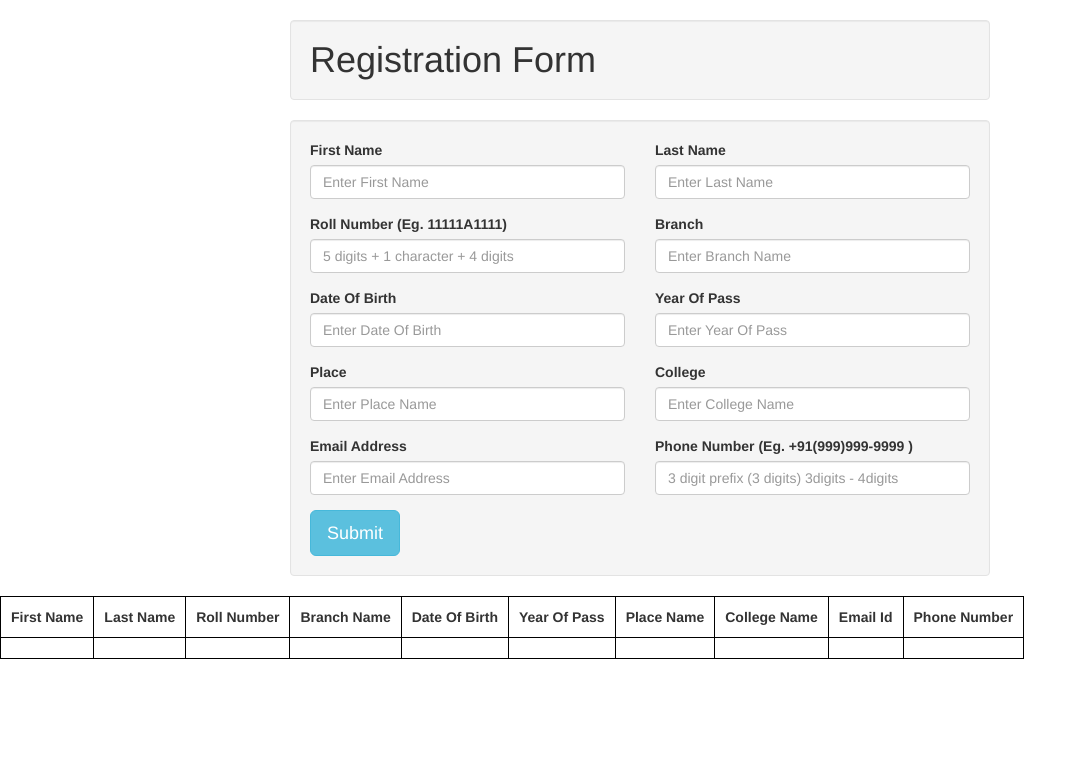
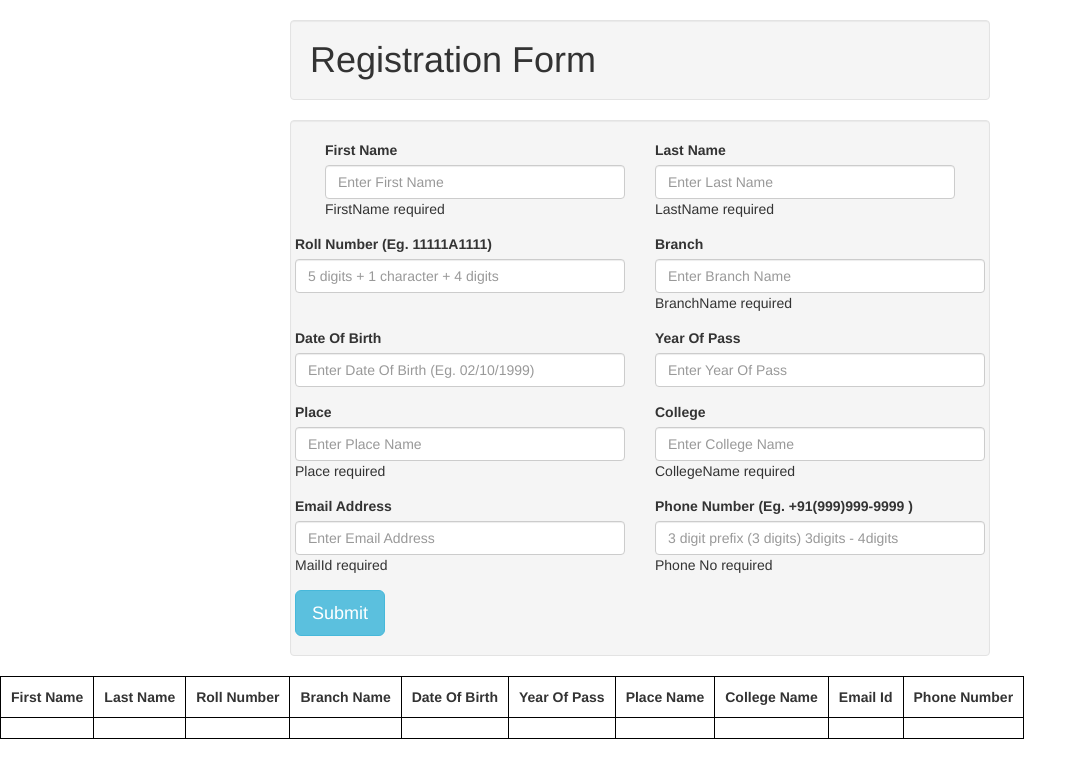
Before and after one commit to Raghunandan-A/FormsValidation, an Angular app: page / in a window 1280 px wide. Shown: the top 778 px of the page, without its empty margins (0-1087 px from the left). Built offline with nearby package versions, Linux system fonts and the light colour scheme.

Commit message:
third commit

```diff
--- a/src/app/app.component.html
+++ b/src/app/app.component.html
@@ -5,58 +5,126 @@
 <div class="row">
   <form>
         <div class="col-sm-12">
-          <div class="row">
+          <div class="col">
             <div class="col-sm-6 form-group">
+                <form [formGroup]="complexForm">
               <label>First Name</label>
-              <input type="text" placeholder="Enter First Name" class="form-control" pattern=".{5,50}" required [value]="firstname" (input)="firstname = $event.target.value">
+              <input type="text" name="firstname" id="firstname" formControlName="firstname" placeholder="Enter First Name" class="form-control"  [value]="firstname" (input)="firstname = $event.target.value">
+              <div *ngIf="complexForm.controls['firstname'].errors">
+                <div *ngIf="complexForm.controls['firstname'].errors.required">FirstName required</div>
+                <div *ngIf="complexForm.controls['firstname'].errors.minlength">FirstName minimum length is 5 digits</div>
+                <div *ngIf="complexForm.controls['firstname'].errors.maxlength">FirstName maximum length is 50 digits</div>
             </div>
+          </form>
+        </div>
+      </div>
+      <div class="col">
             <div class="col-sm-6 form-group">
+                <form [formGroup]="complexForm">
               <label>Last Name</label>
-              <input type="text" placeholder="Enter Last Name" class="form-control" pattern=".{5,50}" required [value]="lastname" (input)="lastname = $event.target.value">
+              <input type="text" name="lastname" id="lastname" formControlName="lastname" placeholder="Enter Last Name" class="form-control"  [value]="lastname" (input)="lastname = $event.target.value">
+              <div *ngIf="complexForm.controls['lastname'].errors">
+                  <div *ngIf="complexForm.controls['lastname'].errors.required">LastName required</div>
+                  <div *ngIf="complexForm.controls['lastname'].errors.minlength">LastName minimum length is 5 digits</div>
+                  <div *ngIf="complexForm.controls['lastname'].errors.maxlength">LastName maximum length is 50 digits</div>
+              </div>
+                </form>
+            </div>
           </div>
           </div>
 
           <div class="row">
             <div class="col-sm-6 form-group">
+                <form [formGroup]="complexForm">
               <label>Roll Number (Eg. 11111A1111)</label>
-              <input type="text" placeholder="5 digits + 1 character + 4 digits" class="form-control" pattern="[0-9]{5}[a-z|A-Z]{1}[0-9]{4}" [value]="rollno" (input)="rollno = $event.target.value">
+              <input type="text" name="rollno" id="rollno" formControlName="rollno" placeholder="5 digits + 1 character + 4 digits" class="form-control"  [value]="rollno" (input)="rollno = $event.target.value">
+              <div *ngIf="complexForm.controls['rollno'].errors">
+                  <div *ngIf="complexForm.controls['rollno'].errors.pattern">Pattern should be (5 digits + 1 character + 4 digits)</div>
+              </div>
+              </form>
             </div>
             <div class="col-sm-6 form-group">
+                <form [formGroup]="complexForm">
               <label>Branch</label>
-              <input type="text" placeholder="Enter Branch Name" class="form-control" [value]="branch" (input)="branch = $event.target.value">
+              <input type="text" name="branch" id="branch" formControlName="branch" placeholder="Enter Branch Name" class="form-control" [value]="branch" (input)="branch = $event.target.value">
+              <div *ngIf="complexForm.controls['branch'].errors">
+                  <div *ngIf="complexForm.controls['branch'].errors.required">BranchName required</div>
+              </div>
+                </form>
             </div>
           </div>
 
           <div class="row">
               <div class="col-sm-6 form-group">
+                  <form [formGroup]="complexForm">
                   <label>Date Of Birth</label>
-                  <input type="text" placeholder="Enter Date Of Birth" class="form-control" [value]="dob" (input)="dob = $event.target.value">
+                  <input type="text" name="dob" id="dob" formControlName="dob"  placeholder="Enter Date Of Birth (Eg. 02/10/1999)" class="form-control" [value]="dob" (input)="dob = $event.target.value">
+                  <div *ngIf="complexForm.controls['dob'].errors">
+                      <div *ngIf="complexForm.controls['dob'].errors.pattern">Date of birth pattern (dd/mm/yyyy) required</div>
+                  </div>
+                  </form>
                 </div>
             <div class="col-sm-6 form-group">
+                <form [formGroup]="complexForm">
               <label>Year Of Pass</label>
-              <input type="number" placeholder="Enter Year Of Pass" class="form-control" min="2014" max="2018" [value]="yop" (input)="yop = $event.target.value">
+              <input type="number" name="yop" id="yop" formControlName="yop" placeholder="Enter Year Of Pass" class="form-control" min="2014" max="2018"   [value]="yop" (input)="yop = $event.target.value">
+              <div *ngIf="complexForm.controls['yop'].errors">
+                  <div *ngIf="complexForm.controls['yop'].errors.min">Year of pass should be greater than or equal to 2014</div>
+                  <div *ngIf="complexForm.controls['yop'].errors.max">Year of pass should be greater than or equal to 2018</div>
+                  <div *ngIf="complexForm.controls['yop'].errors.minlength">Year of pass minimum length is 4</div>
+                  <div *ngIf="complexForm.controls['yop'].errors.maxlength">Year of pass maximum length is 4</div>
+              </div>
+                </form>
             </div>
           </div>
 
           <div class="row">
               <div class="col-sm-6 form-group">
+                  <form [formGroup]="complexForm">
                   <label>Place</label>
-                  <input type="text" placeholder="Enter Place Name" class="form-control" pattern=".{5,50}" required [value]="place" (input)="place = $event.target.value">
+                  <input type="text" name="place" id="place" formControlName="place" placeholder="Enter Place Name" class="form-control"  [value]="place" (input)="place = $event.target.value">
+                  <div *ngIf="complexForm.controls['place'].errors">
+                      <div *ngIf="complexForm.controls['place'].errors.required">Place required</div>
+                      <div *ngIf="complexForm.controls['place'].errors.minlength">Place minimum length is 5 digits</div>
+                      <div *ngIf="complexForm.controls['place'].errors.maxlength">Place maximum length is 50 digits</div>
+                  </div>
+                  </form>
                 </div>
             <div class="col-sm-6 form-group">
+                <form [formGroup]="complexForm">
               <label>College</label>
-              <input type="text" placeholder="Enter College Name" class="form-control" pattern=".{5,50}" required [value]="college" (input)="college = $event.target.value">
+              <input type="text" name="college" id="college" formControlName="college" placeholder="Enter College Name" class="form-control"  [value]="college" (input)="college = $event.target.value">
+              <div *ngIf="complexForm.controls['college'].errors">
+                  <div *ngIf="complexForm.controls['college'].errors.required">CollegeName required</div>
+                  <div *ngIf="complexForm.controls['college'].errors.minlength">CollegeName minimum length is 5 digits</div>
+                  <div *ngIf="complexForm.controls['college'].errors.maxlength">CollegeName maximum length is 50 digits</div>
+              </div>
+                </form>
             </div>
           </div>
 
           <div class="row">
             <div class="col-sm-6 form-group">
+                <form [formGroup]="complexForm">
               <label>Email Address</label>
-              <input type="email" placeholder="Enter Email Address" class="form-control" [value]="mail" (input)="mail = $event.target.value">
+              <input type="email" name="mail" id="mail" formControlName="mail" placeholder="Enter Email Address" class="form-control" [value]="mail" (input)="mail = $event.target.value">
+              <div *ngIf="complexForm.controls['mail'].errors">
+                  <div *ngIf="complexForm.controls['mail'].errors.required">MailId required</div>
+                  <div *ngIf="complexForm.controls['mail'].errors.pattern">MailId pattern incorrect</div>
+              </div>
+                </form>
             </div>
             <div class="col-sm-6 form-group">
+                <form [formGroup]="complexForm">
                 <label>Phone Number (Eg. +91(999)999-9999 )</label>
-                <input type="text" placeholder="3 digit prefix (3 digits) 3digits - 4digits" class="form-control" pattern="[+|0-9]{3}[(][0-9]{3}[)][0-9]{3}[-][0-9]{4}" maxlength="16" minlength="16" [value]="phone" (input)="phone = $event.target.value">
+                <input type="text" name="phone" id="phone" formControlName="phone" placeholder="3 digit prefix (3 digits) 3digits - 4digits" class="form-control" [value]="phone" (input)="phone = $event.target.value">
+                <div *ngIf="complexForm.controls['phone'].errors">
+                    <div *ngIf="complexForm.controls['phone'].errors.required">Phone No required</div>
+                    <div *ngIf="complexForm.controls['phone'].errors.pattern">Phone No pattern incorrect</div>
+                    <div *ngIf="complexForm.controls['phone'].errors.minlength">Phone No minimum length is 16</div>
+                    <div *ngIf="complexForm.controls['phone'].errors.maxlength">Phone No maximum length is 16</div>
+                </div>
+                </form>
               </div>
           </div>
 
@@ -98,7 +166,7 @@
 
 
 
-        </div>
+        <!-- </div> -->
       </form>
       </div>
 </div>
--- a/src/app/app.component.ts
+++ b/src/app/app.component.ts
@@ -1,4 +1,8 @@
 import { Component } from '@angular/core';
+import {FormsModule,ReactiveFormsModule} from '@angular/forms';
+import { FormGroup, FormControl, Validators,FormBuilder } from '@angular/forms';
+import { PatternValidator } from '@angular/forms';
+import { EMAIL_VALIDATOR } from '@angular/forms/src/directives/validators';
 
 @Component({
   selector: 'app-root',
@@ -7,7 +11,7 @@ import { Component } from '@angular/core';
 })
 export class AppComponent {
 
-  firstname:string="";
+   firstname:string="";
   lastname:string="";
   rollno:string="";
   branch:string="";
@@ -18,6 +22,24 @@ export class AppComponent {
   mail:string="";
   phone:string="";
   contact: Array<Object>=[{firstname:'',lastname:'',rollno:'',branch:'',dob:'',yop:'',place:'',college:'',mail:'',phone:''}];
+  complexForm =new FormGroup({
+    complexForm:new FormControl
+  })
+
+    constructor(private fb: FormBuilder){
+      this.complexForm = this.fb.group({
+        'firstname':new FormControl("",[Validators.required,Validators.minLength(5),Validators.maxLength(50)]),
+        'lastname':new FormControl("",[Validators.required,Validators.minLength(5),Validators.maxLength(50)]),
+        'place':new FormControl("",[Validators.required,Validators.minLength(5),Validators.maxLength(50)]),
+        'college':new FormControl("",[Validators.required,Validators.minLength(5),Validators.maxLength(50)]),
+        'rollno':new FormControl("",[Validators.pattern("[0-9]{5}[a-z|A-Z]{1}[0-9]{4}")]),
+        'branch':new FormControl("",[Validators.required]),
+        'dob':new FormControl("",[Validators.pattern("[0-9]{2}/[0-9]{2}/[0-9]{4}")]),
+        'yop':new FormControl("",[Validators.min(2014),Validators.max(2018),Validators.minLength(4),Validators.maxLength(4)]),
+        'mail': new FormControl("",[Validators.required,Validators.pattern("[0-9|a-z|A-Z|.]{10}@[A-Z|a-z]{5}.[a-z|A-Z]{3}")]),
+        'phone':new FormControl("",[Validators.required,Validators.minLength(16),Validators.maxLength(16),Validators.pattern("[+|0-9]{3}[(][0-9]{3}[)][0-9]{3}[-][0-9]{4}")])
+      })
+}
   submit()
   {
     var a={firstname:this.firstname,
@@ -32,39 +54,39 @@ export class AppComponent {
       phone:this.phone
     };
 
-    if(this.firstname.length<5 || this.firstname.length>50)
-    {
-      alert("Please enter first name between 5 to 50 letters..!");
-    }
-    if(this.lastname.length<5||this.lastname.length>50)
-    {
-      alert("Please enter last name between 5 to 50 letters..!");
-    }
-    if(this.rollno.length!=10 || ((this.rollno.charAt(5)<'a'|| this.rollno.charAt(5)>'z')&&(this.rollno.charAt(5)<'A'|| this.rollno.charAt(5)>'Z')))
-    {
-      alert("Please enter 10 digit correct roll number as shown in example..! 6th digit should be the letter");
-    }
-    if(this.yop<'2014' || this.yop>'2018')
-    {
-      alert("Please select year of passing between 2014 to 2018...!")
-    }
-    if(this.place.length<5||this.place.length>50)
-    {
-      alert("Please enter place name between 5 to 50 letters...!");
-    }
-    if(this.college.length<5||this.college.length>50)
-    {
-      alert("Please enter college name between 5 to 50 letters...!");
-    }
-    if(this.mail=='')
-    {
-      alert("Please enter correct mail id...!");
-    }
+    // if(this.firstname.length<5 || this.firstname.length>50)
+    // {
+    //   alert("Please enter first name between 5 to 50 letters..!");
+    // }
+    // if(this.lastname.length<5||this.lastname.length>50)
+    // {
+    //   alert("Please enter last name between 5 to 50 letters..!");
+    // }
+    // if(this.rollno.length!=10 || ((this.rollno.charAt(5)<'a'|| this.rollno.charAt(5)>'z')&&(this.rollno.charAt(5)<'A'|| this.rollno.charAt(5)>'Z')))
+    // {
+    //   alert("Please enter 10 digit correct roll number as shown in example..! 6th digit should be the letter");
+    // }
+    // if(this.yop<'2014' || this.yop>'2018')
+    // {
+    //   alert("Please select year of passing between 2014 to 2018...!")
+    // }
+    // if(this.place.length<5||this.place.length>50)
+    // {
+    //   alert("Please enter place name between 5 to 50 letters...!");
+    // }
+    // if(this.college.length<5||this.college.length>50)
+    // {
+    //   alert("Please enter college name between 5 to 50 letters...!");
+    // }
+    // if(this.mail=='')
+    // {
+    //   alert("Please enter correct mail id...!");
+    // }
     if(this.lastname!="" && this.firstname!="" && this.branch!="" && this.dob!="" && this.yop!="" && this.rollno!="" && this.place!="" && this.college!="" && this.mail!="" && this.phone!="")
     {
     this.contact.push(a);
     }
+
   }
 
-
 }
```
Also changed, not shown: src/app/app.module.ts (+7 -3 lines). Lines whose indentation alone changed are shown as unchanged.
